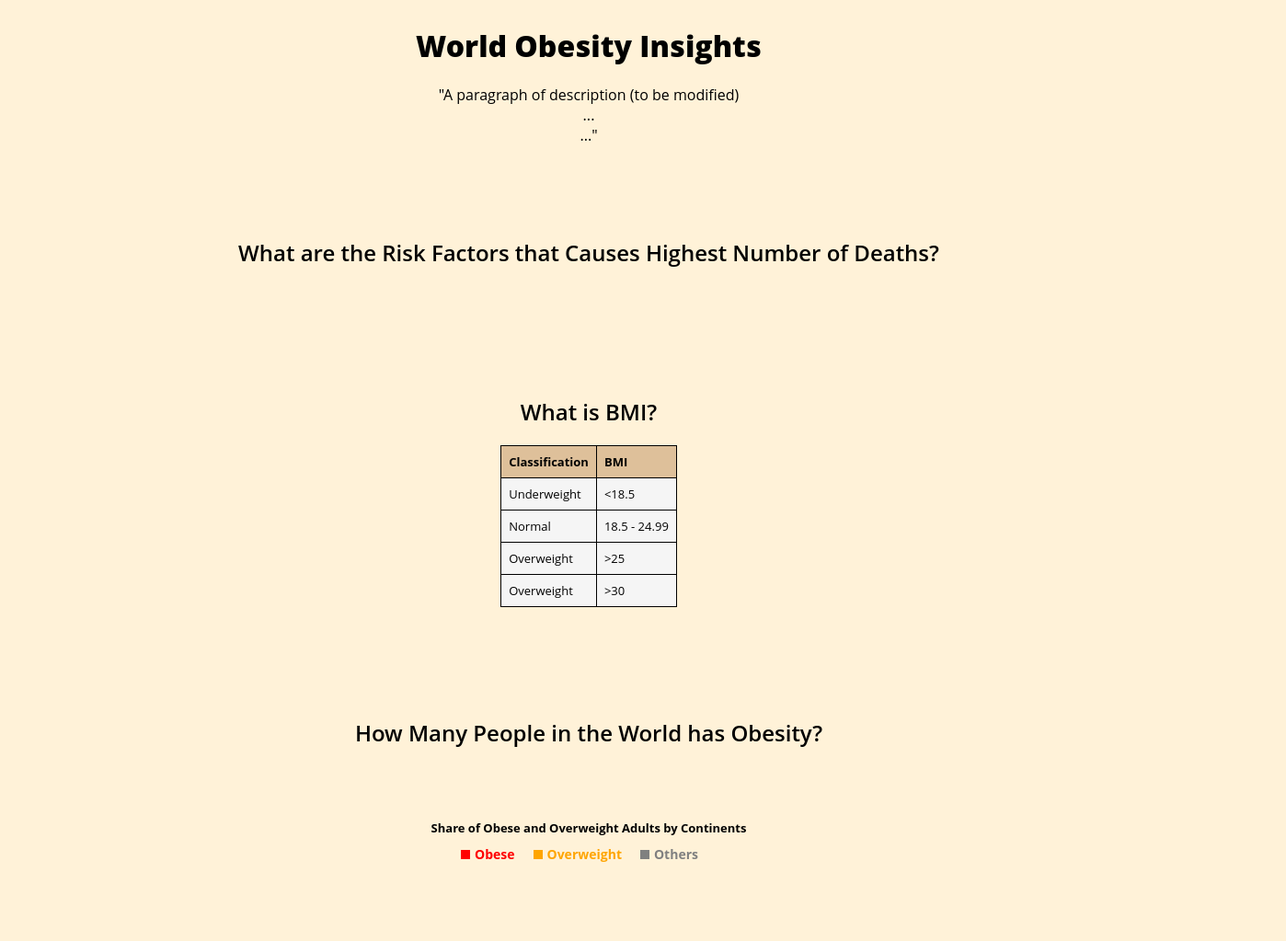
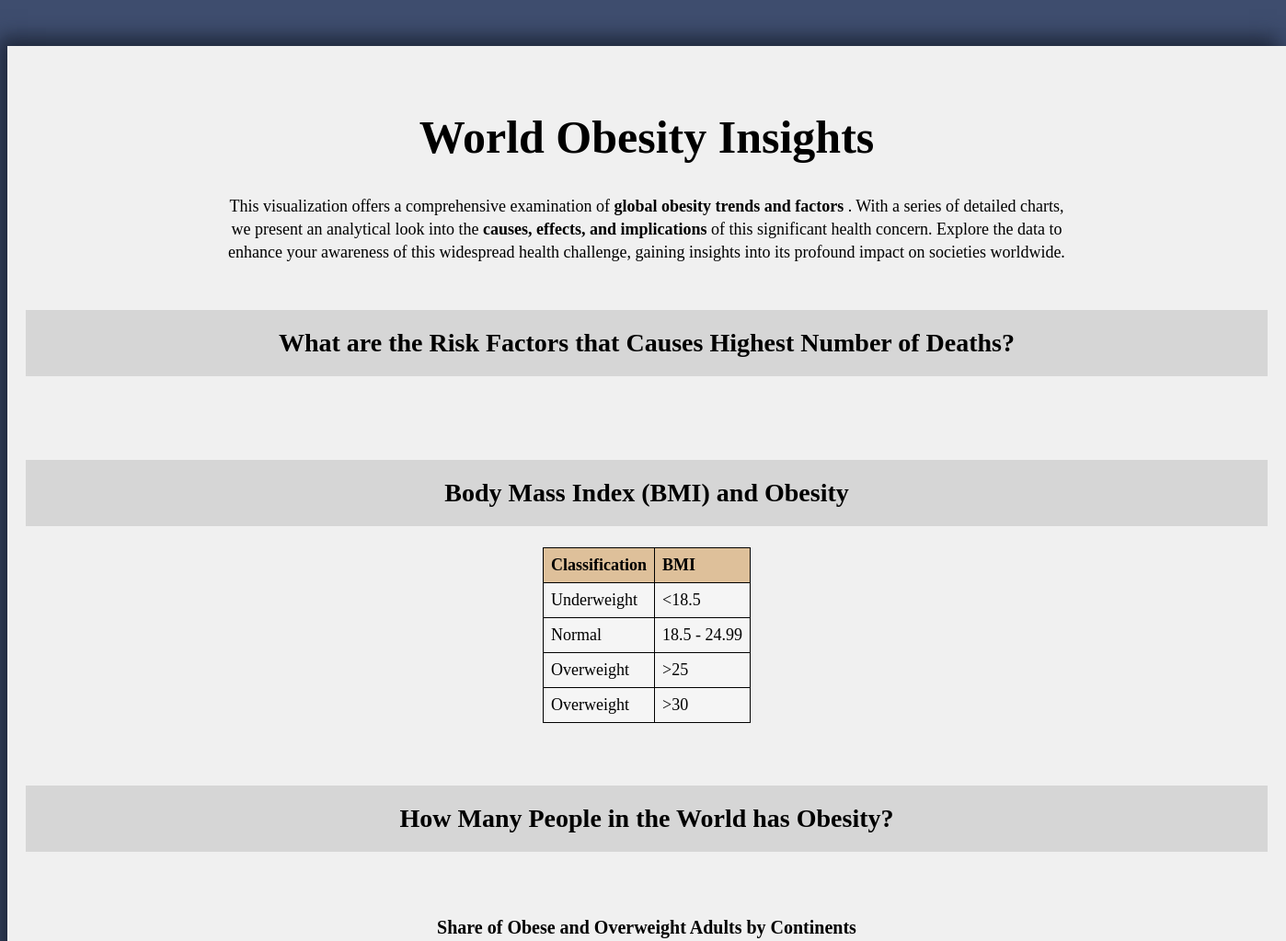
Before and after one commit to rachellai02/FIT3179_Assignment2, a plain HTML site: page index.html in a window 1280 px wide. Shown: the top 1023 px of the page at 92% size, 1398 px wide, since content can reach past the window. Drawn offline with Linux system fonts and the light colour scheme; a script that the page names is missing.

Commit message:
Modify layout and chart colour

```diff
--- a/css/styles.css
+++ b/css/styles.css
@@ -1,38 +1,63 @@
 body {
-  background-color: rgb(255, 242, 216);
+  background-color: rgb(62, 77, 110);
+	text-align: center;  /* Center-aligns text elements in the body */
 }
 
 body * {
-	font-family: 'Open Sans', sans-serif;
+  font-family: 'Times New Roman', Times, serif;
+  font-size: medium;
+}
+
+.page {
+	width: 1350px;
+	margin: auto;
+  margin-top: 50px;
+	padding: 20px;
+	text-align: left;  /* This ensures that the internal content of .page is left-aligned */
+  background-color: rgb(240, 240, 240);
+  box-shadow: 10px 10px 20px rgb(33, 42, 61), -10px -10px 20px rgb(33, 42, 61);
+}
+
+footer {
+  color: whitesmoke;
+  display: block;
+  padding: 50px;
+}
+
+a {
+  color: lightblue;
+  font-size: large;
+}
+
+b {
+  font-size: large;
+}
+
+p {
+  font-size: large;
 }
 
 h1 {
+  font-size: 50px;
 	font-weight: 900;
 	text-align: center;  /* Center align the h1 */
-	margin-top: 40px;
+	margin-top: 50px;
 }
 
   h2 {
+    font-size: 28px;
     font-weight: 600;
-	text-align: center;  /* Center align the h1 */
-	margin-top: 100px;
+    text-align: center;
+    margin-top: 25px;
+    padding: 20px;
+    background-color: rgb(214, 214, 214);
   }
 
   h3 {
-	font-weight: 400;
+    font-size: 20px;
+    font-weight: 600;
     text-align: center;  /* Center align the h1 */
     margin-top: 40px;
-  }
-
-  body {
-	text-align: center;  /* Center-aligns text elements in the body */
-  }
-
-  .page {
-	width: 850px;
-	margin: auto;
-	padding: 20px;
-	text-align: left;  /* This ensures that the internal content of .page is left-aligned */
   }
 
   .table-container {
@@ -50,7 +75,7 @@ body * {
     border: 1px solid black;
     padding: 8px;
     text-align: left;
-    font-size: small;
+    font-size: large;
     background-color: rgb(222, 192, 154);
   }
 
@@ -58,7 +83,7 @@ body * {
       border: 1px solid black;
       padding: 8px;
       text-align: left;
-      font-size: small;
+      font-size: large;
       background-color: whitesmoke;
   }
 
@@ -67,8 +92,14 @@ body * {
 	text-align: center;  /* Center align content within the container */
   }
 
-  .description h2, h1 {
+  .description{
 	margin-top: 0px;
+  }
+
+  #title-description {
+    font-size: large;
+    line-height: 25px;
+    margin-bottom: 50px;
   }
 
   .description-right {
@@ -99,10 +130,6 @@ body * {
 
   .section {
 	margin-bottom: 3em; /* Adjust as needed for desired spacing */
-  }
-
-  .small-font {
-	font-size: 14px;
   }
 
   /* Style for legend container */
--- a/index.html
+++ b/index.html
@@ -18,10 +18,10 @@
       World Obesity Insights
     </h1>
 
-    <div class="description-paragraph">
-        "A paragraph of description (to be modified) <br>
-        ... <br>
-        ..."
+    <div id="title-description" class="description-paragraph">
+      This visualization offers a comprehensive examination of <b>global obesity trends and factors </b>. With a series of detailed charts, <br>
+      we present an analytical look into the <b>causes, effects, and implications </b> of this significant health concern. Explore the data to <br>
+      enhance your awareness of this widespread health challenge, gaining insights into its profound impact on societies worldwide.
     </div>
 
     <h2>
@@ -43,7 +43,7 @@
     </div>
 
     <h2>
-      What is BMI?
+      Body Mass Index (BMI) and Obesity
     </h2>
 
     <div>
@@ -89,9 +89,10 @@
       <div id="choropleth_map" class="vis-container"></div>
     </div>
 
-    <div style="font-weight: bold; font-size: small; text-align: center; padding: 10px;">
+    <h3>
       Share of Obese and Overweight Adults by Continents
-    </div>
+    </h3>
+
     <div class="legend pure-g section">
       <div class="legend-item">
         <span class="legend-color" style="background-color: red;"></span>
@@ -151,7 +152,7 @@
     </div>
 
     <h2>
-      Does supply of calories impact in obesity?
+      What are the drivers of obesity?
     </h2>
 
     <!-- Bubble Plot Interactive Chart Container -->
@@ -160,17 +161,15 @@
     </div>
   </div>
 
-
+  <footer>
+    <p>This visualization is prepared by Lai Qui Juin (32638809) for FIT3179 Data Visualization 2, Semester 2 2023.</p>
+    <p>Data source is from <a href="https://ourworldindata.org/obesity">https://ourworldindata.org/obesity</a>.</p>
+  </footer>
 
   <script type="text/javascript">
     // Embed your charts here as you did before
     var spec1 = "js/stacked_area_chart.vg.json";
     vegaEmbed('#stacked_area_chart', spec1).then(function(result) {
-        // Access the Vega view instance as result.view
-    }).catch(console.error);
-
-    var spec2 = "js/ranking_line_chart.vg.json";
-    vegaEmbed('#ranking_line_chart', spec2).then(function(result) {
         // Access the Vega view instance as result.view
     }).catch(console.error);
 
```
Also changed, not shown: js/stacked_area_chart.vg.json (+7 -3 lines). Lines whose indentation alone changed are shown as unchanged.
